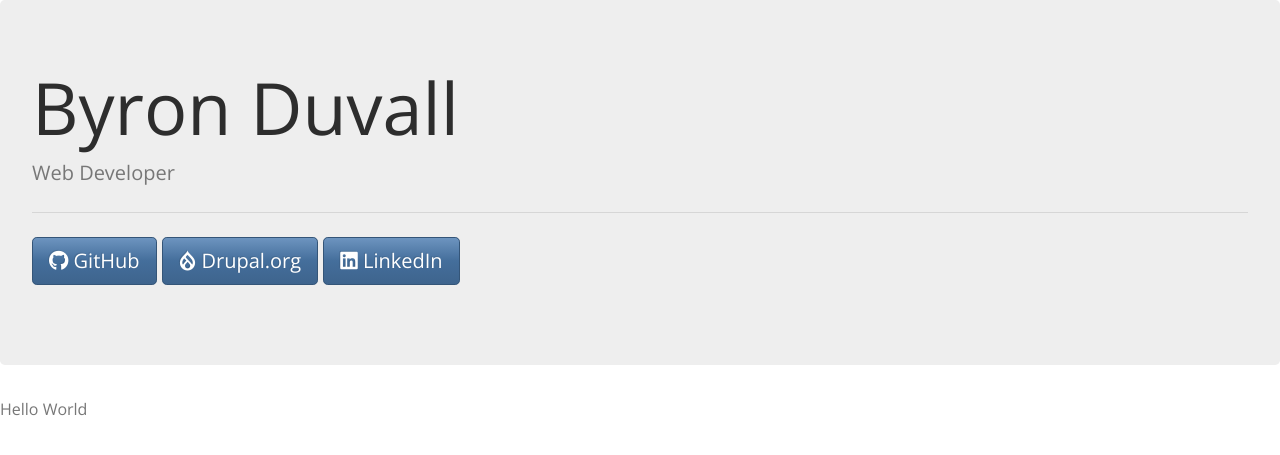
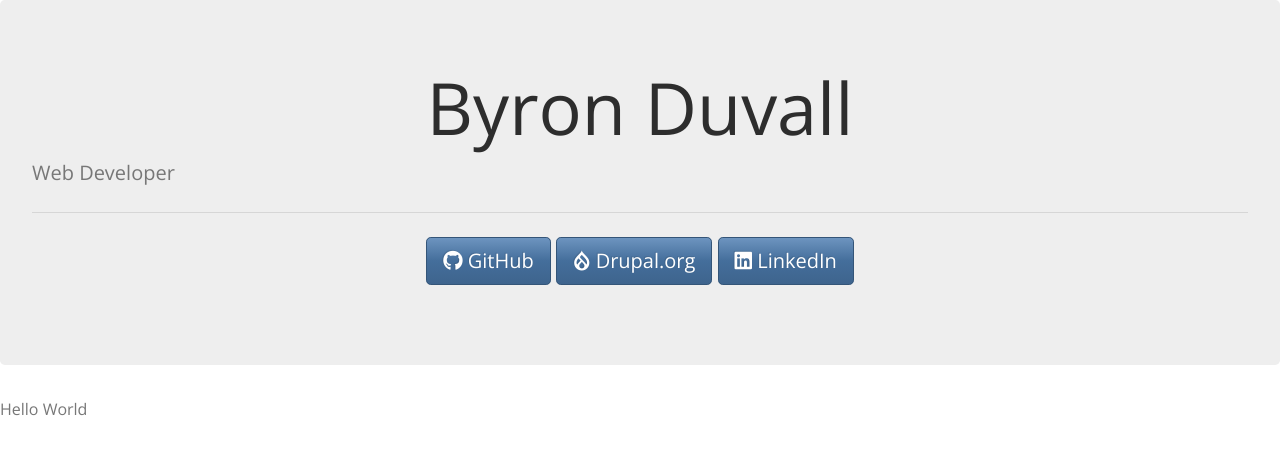
Before and after one commit to byrond/byrond.github.io, a Jekyll site: the page built from index.html, in a window 1280 px wide. Shown: the top 455 px of the page. Built offline with Jekyll 4.4.1, drawn with Linux system fonts in a browser that asks for light colours; nearby versions of some CDN libraries.

Commit message:
center text

```diff
--- a/_layouts/default.html
+++ b/_layouts/default.html
@@ -10,15 +10,15 @@
 
     <script src="https://kit.fontawesome.com/91d8c43316.js" crossorigin="anonymous"></script>
 
-    <title>Byron Duvall</title>
+    <title>{{ page.title }}</title>
   </head>
   <body>
 
 <div class="jumbotron">
-  <h1 class="display-3">{{ page.title }}</h1>
+  <h1 class="display-3 text-center">{{ page.title }}</h1>
   <p class="lead">{{ page.lead }}</p>
   <hr class="my-4">
-  <p class="lead">
+  <p class="lead text-center">
     <a class="btn btn-primary btn-lg" href="https://github.com/byrond" role="button"><i class="fab fa-github"></i> GitHub</a>
     <a class="btn btn-primary btn-lg" href="https://www.drupal.org/u/byrond" role="button"><i class="fab fa-drupal"></i> Drupal.org</a>
     <a class="btn btn-primary btn-lg" href="https://www.linkedin.com/in/byron-duvall" role="button"><i class="fab fa-linkedin"></i> LinkedIn</a>
```
